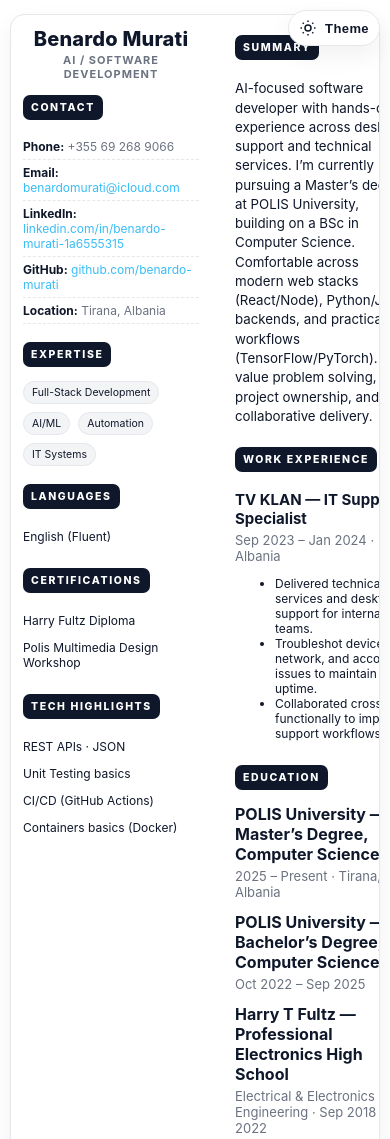
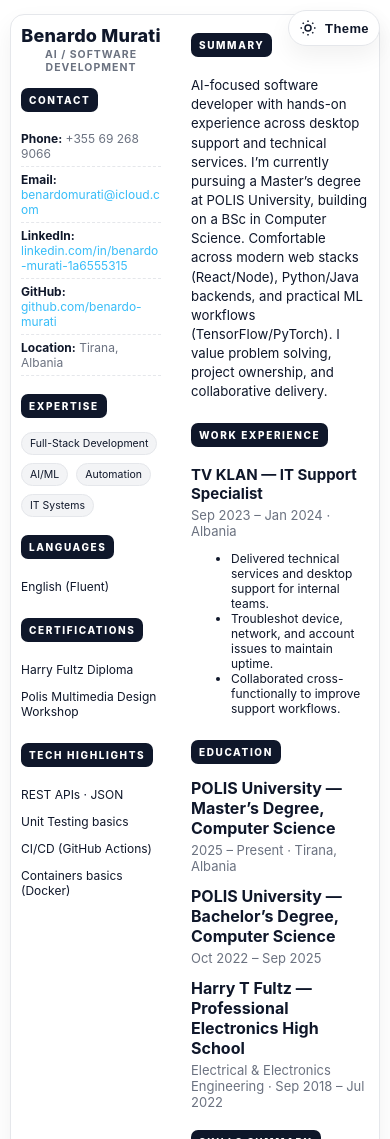
Before and after one commit to benardo-murati/CV, a plain HTML site: page index.html in a window 390 px wide. Shown: the top 1139 px of the page. Drawn offline with Linux system fonts and the light colour scheme.

Commit message:
Update index.html

```diff
--- a/index.html
+++ b/index.html
@@ -6,7 +6,7 @@
 <meta name="color-scheme" content="light dark"/>
 <title>Benardo Murati — CV</title>
 <style>
-  /* v7: two-column on mobile, compact typography */
+  /* v9: phone-friendly two-column with compact left rail + hard overrides */
   :root{
     --bg:#ffffff; --ink:#0f172a; --muted:#6b7280; --accent:#0f172a;
     --badge:#0f172a; --chip:#f3f4f6; --border:#e5e7eb;
@@ -18,10 +18,14 @@
     --shadow:0 10px 28px rgba(0,0,0,.35);
   }
   html{-webkit-text-size-adjust:100%}
-  body{margin:0;background:var(--bg);color:var(--ink);
-       font-family:ui-sans-serif,-apple-system,Segoe UI,Roboto,Helvetica,Arial,"Noto Sans";
-       transition:background .18s ease,color .18s ease}
-  a{color:#38bdf8;text-decoration:none} a:hover{text-decoration:underline}
+  body{
+    margin:0;background:var(--bg);color:var(--ink);
+    font-family:ui-sans-serif,-apple-system,Segoe UI,Roboto,Helvetica,Arial,"Noto Sans";
+    transition:background .18s ease,color .18s ease;
+    overflow-x:hidden;
+  }
+  a{color:#38bdf8;text-decoration:none;word-break:break-word}
+  a:hover{text-decoration:underline}
 
   /* ========= Desktop ========= */
   .container{max-width:980px;margin:40px auto;padding:0 24px}
@@ -88,19 +92,19 @@
     .name{font-size:28px}
   }
 
-  /* ========= Phones: keep two columns, make it COMPACT ========= */
+  /* ========= Phones: KEEP TWO COLUMNS but with a smaller left rail ========= */
   @media (max-width:740px){
     .container{padding:0 10px;margin:14px auto}
-    .card{grid-template-columns:200px 1fr; gap:12px; border-radius:14px}
-    .left{padding:12px}
-    .right{padding:12px 12px 6px}
-    .name{font-size:20px;margin:0}
-    .headline{font-size:11px;margin:2px 0 6px;letter-spacing:1px}
-    .section-title{font-size:10.5px;padding:6px 8px;border-radius:7px;margin:8px 0 6px}
+    .card{grid-template-columns:160px 1fr !important; gap:10px !important; border-radius:14px}
+    .left{padding:10px !important}
+    .right{padding:10px 10px 6px !important}
+    .name{font-size:18px !important;margin:0}
+    .headline{font-size:10.5px !important;margin:2px 0 6px;letter-spacing:1px}
+    .section-title{font-size:10px !important;padding:6px 8px;border-radius:7px;margin:8px 0 6px}
     .block{margin-bottom:10px}
     .contact-list li{display:block;padding:5px 0;border-bottom:1px dashed var(--border)}
     .chip{font-size:10.5px;padding:4px 8px}
-    .summary{font-size:13.3px;line-height:1.45}
+    .summary{font-size:13.2px;line-height:1.45}
     .job h4{font-size:15px}
     .grid-2{grid-template-columns:1fr;gap:8px}
 
@@ -116,12 +120,12 @@
     .theme-toggle{right:10px;top:10px;padding:8px 10px}
   }
 
-  /* ========= Very small (360px) still 2 cols ========= */
+  /* ========= Very small (<=380px): still 2 cols, even narrower left ========= */
   @media (max-width:380px){
-    .card{grid-template-columns:180px 1fr}
-    .left,.right{padding-left:10px;padding-right:10px}
-    .name{font-size:18px}
-    .headline{font-size:10px}
+    .card{grid-template-columns:150px 1fr !important}
+    .left,.right{padding-left:8px !important;padding-right:8px !important}
+    .name{font-size:17px !important}
+    .headline{font-size:9.8px !important}
     .circle{width:76px;height:76px}
     .circle svg{width:76px;height:76px}
     .circle .pct{font-size:14px}
```
